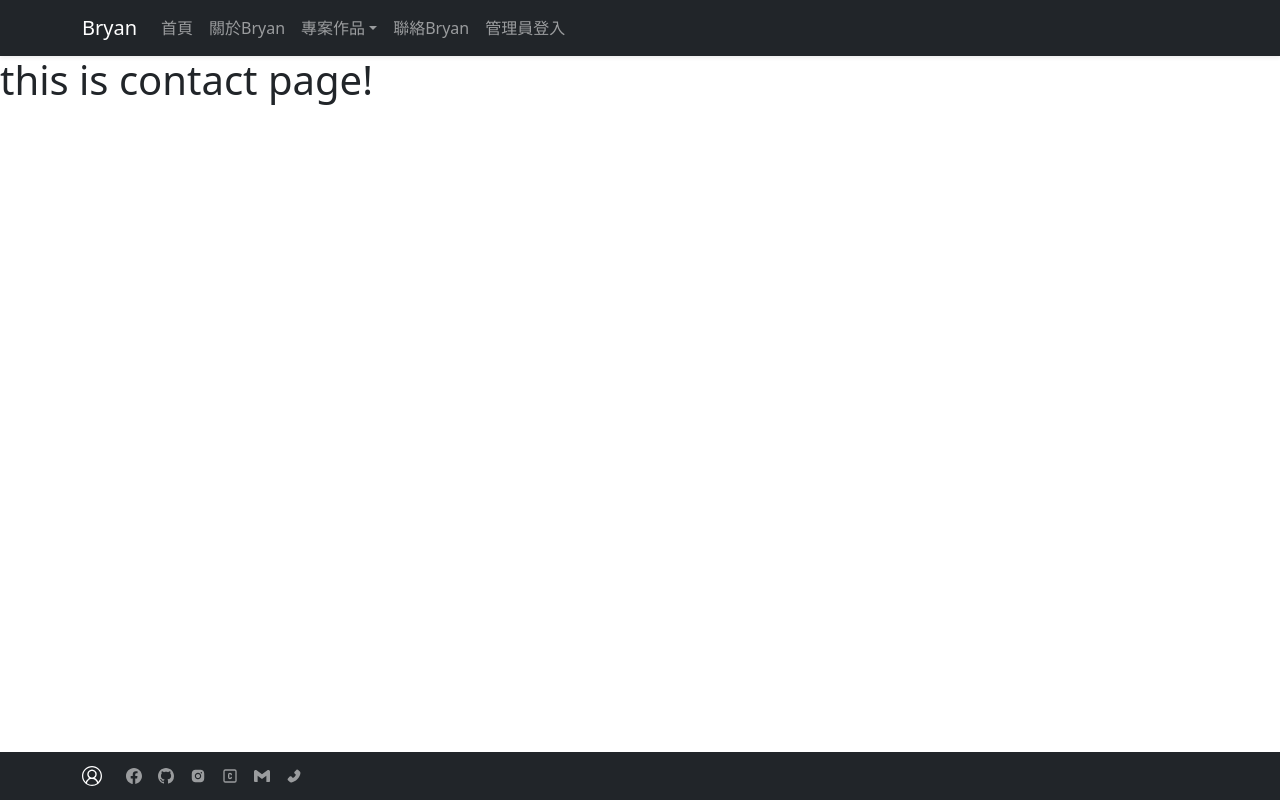
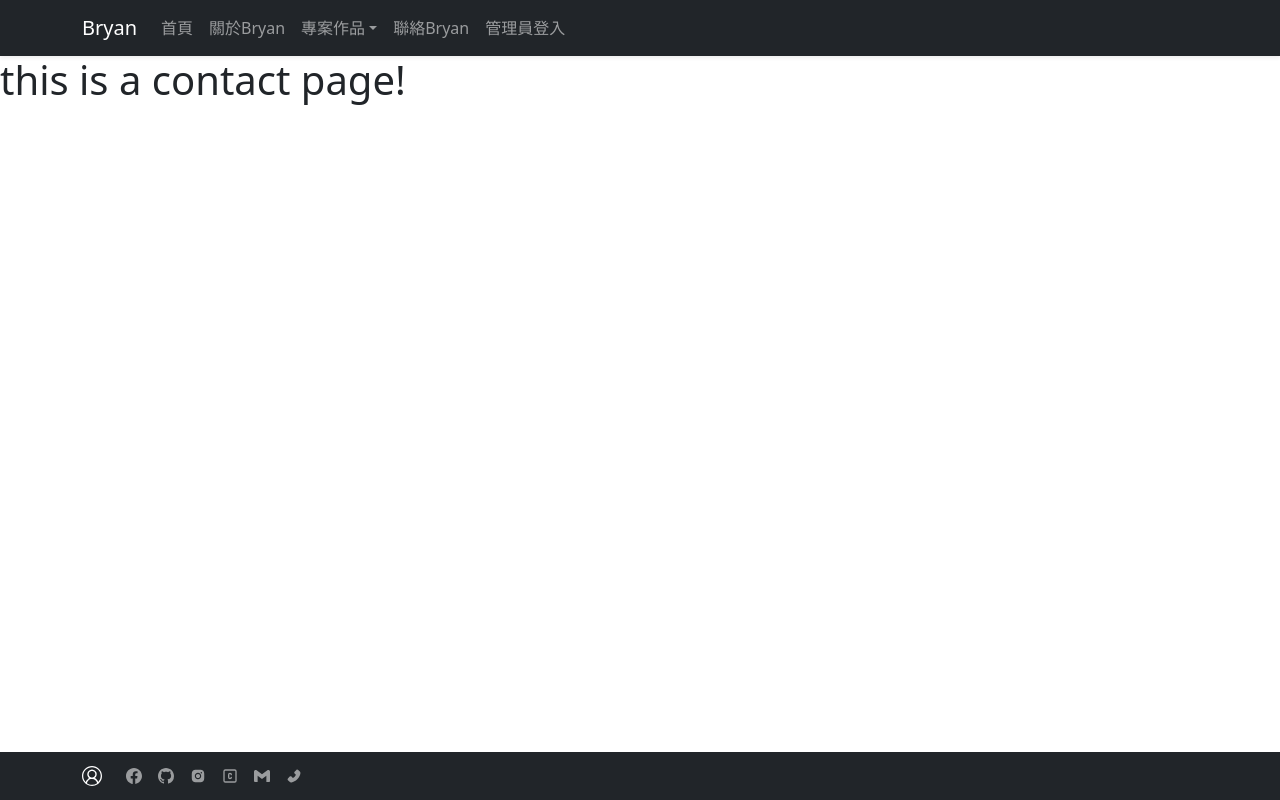
Before and after one commit to LTN917/Bryan-website, a Next.js app: page /contact in a window 1280 px wide. Built offline with nearby package versions, Linux system fonts and the light colour scheme.

Commit message:
20230514-fix-mdfile-dateFormat

```diff
--- a/lib/posts.js
+++ b/lib/posts.js
@@ -4,7 +4,7 @@ import matter from "gray-matter";
 import { remark } from "remark";
 import html from "remark-html";
 
-const postsDirectory = path.join(process.cwd(), "/src/pages/posts");
+const postsDirectory = path.join(process.cwd(), "/src/posts");
 
 // 回傳已經儲存的.md資料
 export function getSortedPostsData() {
--- a/src/pages/about/devExprience.tsx
+++ b/src/pages/about/devExprience.tsx
@@ -1,7 +1,7 @@
 import Aboutme from "./aboutme";
 import Skills from "./skill";
 
-export default function about() {
+export default function devExprience() {
   return (
     <div>
       <p>到時候會輸入我的技能資料</p>
--- a/src/pages/contact/index.tsx
+++ b/src/pages/contact/index.tsx
@@ -9,7 +9,7 @@ export default function contact() {
         <Head>
           <title>聯絡Bryan</title>
         </Head>
-        <h1>this is contact page!</h1>
+        <h1>this is a contact page!</h1>
       </div>
     </Layout>
   );
--- a/src/pages/posts/[id].js
+++ b/src/posts/[id].js
@@ -1,7 +1,7 @@
-import Layout from "../../component/Layout";
-import { getAllPostIds, getPostData } from "../../../lib/posts";
+import Layout from "../component/Layout";
+import { getAllPostIds, getPostData } from "../../lib/posts";
 import Head from "next/head";
-import Date from "../../component/date";
+import Date from "../component/date";
 
 // SSG
 export async function getStaticProps({ params }) {
@@ -34,7 +34,7 @@ export default function Post({ postData }) {
       <br />
       {postData.id}
       <br />
-      <Date dateString={postData.date} />
+      {post.date ? <Date dateString={post.date} /> : "No date"}
       <br />
       <div dangerouslySetInnerHTML={{ __html: postData.contentHtml }} />
     </Layout>
```
Also changed, not shown: src/posts/pre-rendering.md (renamed from src/pages/posts/pre-rendering.md), src/posts/ssg-ssr.md (renamed from src/pages/posts/ssg-ssr.md).
